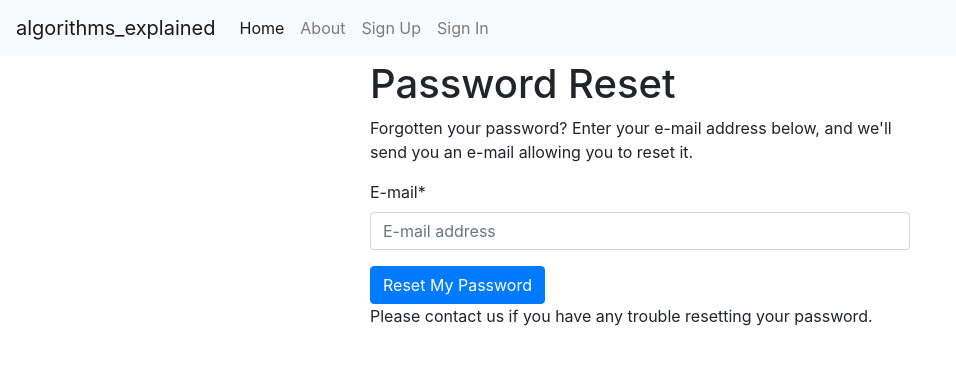
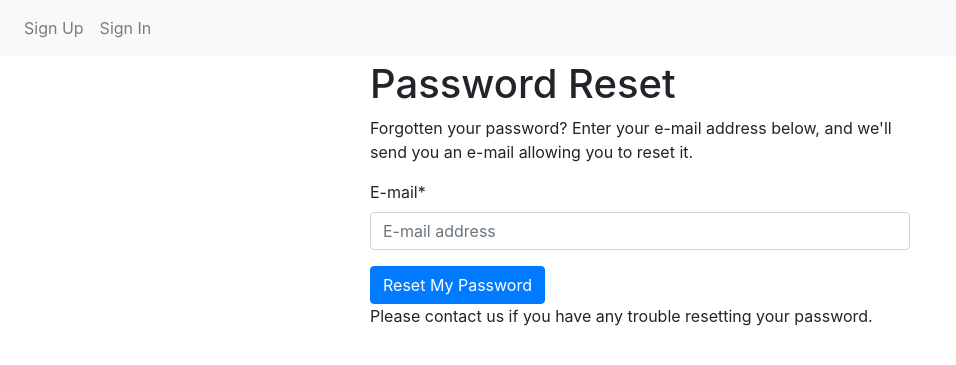
Before and after one commit to Zamy97/Algorithms_Explained, a Django app: page /accounts/password/reset/ in a window 1280 px wide. Shown: the top 365 px of the page, without its empty margins (0-956 px from the left). Run offline with Django 3.2, Linux system fonts and the light colour scheme; some libraries are stand-ins or nearby versions.

Commit message:
see if this gets live

```diff
--- a/algorithms_explained/templates/base.html
+++ b/algorithms_explained/templates/base.html
@@ -39,15 +39,12 @@
         <button class="navbar-toggler navbar-toggler-right" type="button" data-toggle="collapse" data-target="#navbarSupportedContent" aria-controls="navbarSupportedContent" aria-expanded="false" aria-label="Toggle navigation">
           <span class="navbar-toggler-icon"></span>
         </button>
-        <a class="navbar-brand" href="{% url 'home' %}">algorithms_explained</a>
 
         <div class="collapse navbar-collapse" id="navbarSupportedContent">
           <ul class="navbar-nav mr-auto">
             <li class="nav-item active">
-              <a class="nav-link" href="{% url 'home' %}">Home <span class="sr-only">(current)</span></a>
             </li>
             <li class="nav-item">
-              <a class="nav-link" href="{% url 'about' %}">About</a>
             </li>
             {% if request.user.is_authenticated %}
               <li class="nav-item">
--- a/config/urls.py
+++ b/config/urls.py
@@ -6,10 +6,10 @@ from django.views.generic import TemplateView
 from django.views import defaults as default_views
 
 urlpatterns = [
-    path("", TemplateView.as_view(template_name="pages/home.html"), name="home"),
-    path(
-        "about/", TemplateView.as_view(template_name="pages/about.html"), name="about"
-    ),
+    # path("", TemplateView.as_view(template_name="pages/home.html"), name="home"),
+    # path(
+        # "about/", TemplateView.as_view(template_name="pages/about.html"), name="about"
+    # ),
     # Django Admin, use {% url 'admin:index' %}
     path(settings.ADMIN_URL, admin.site.urls),
     # User management
```
